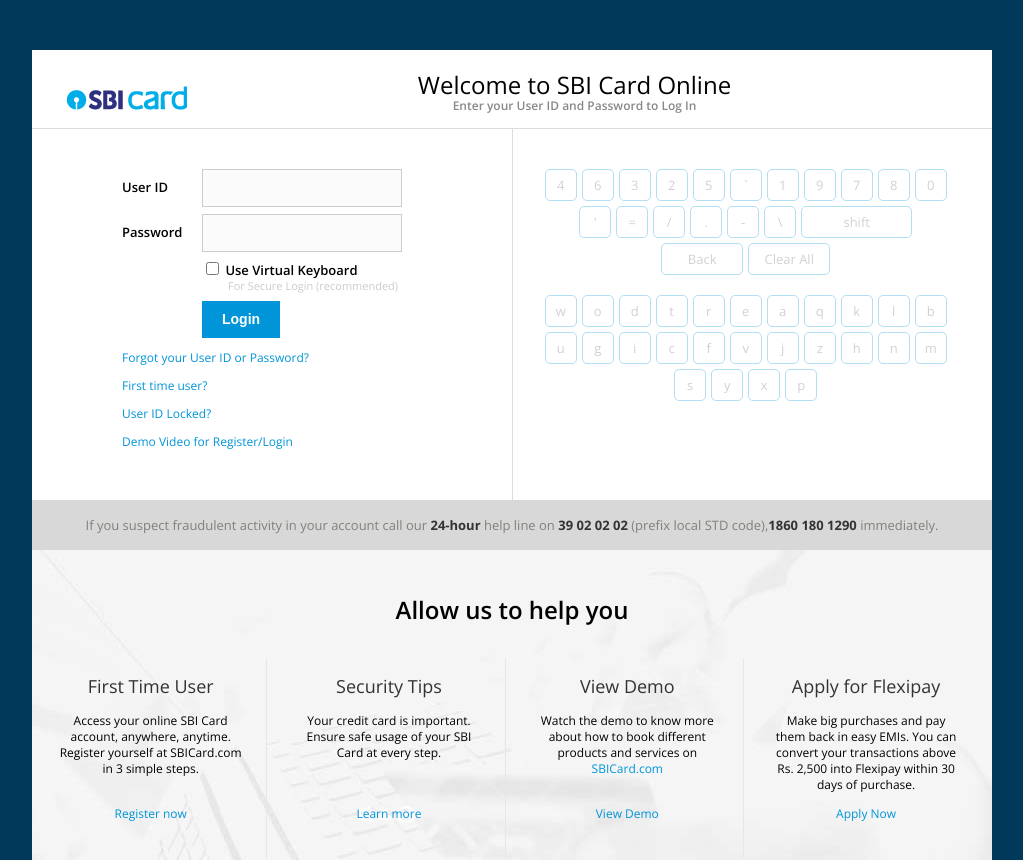
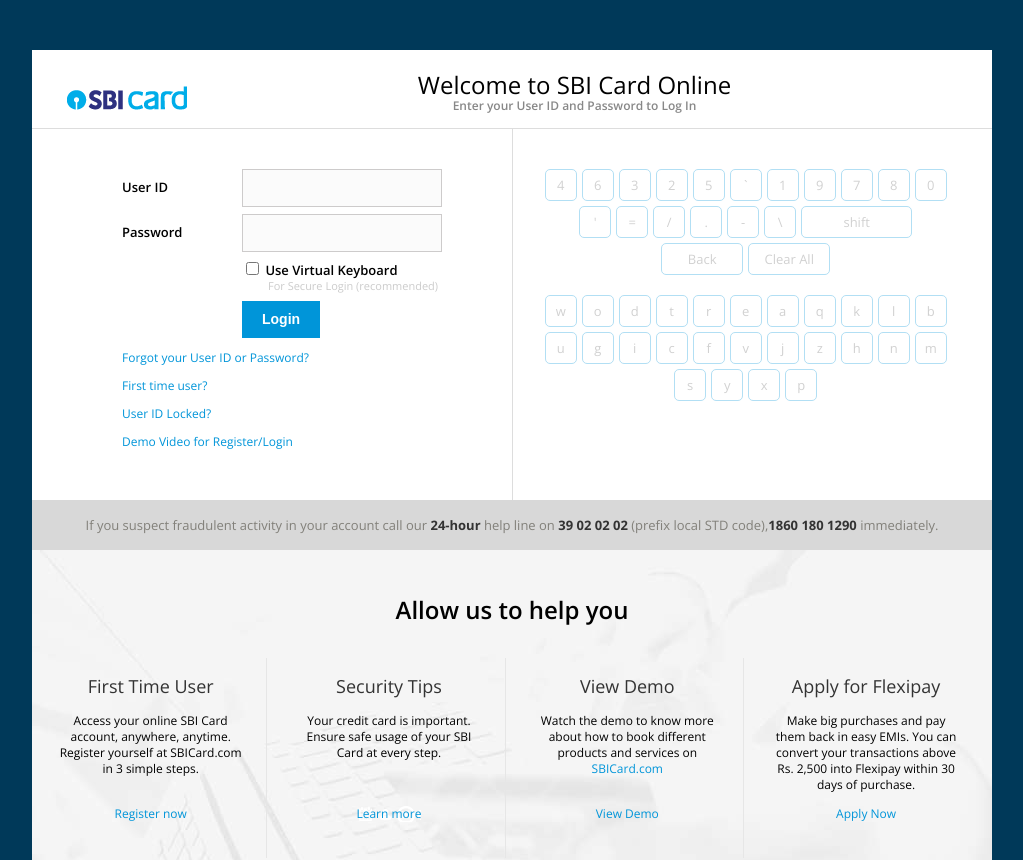
Before and after one commit to sammaan/my_works, an Angular app: page / in a window 1280 px wide. Shown: the top 860 px of the page, without its empty margins (128-1151 px from the left). Built offline with nearby package versions, Linux system fonts and the light colour scheme.

Commit message:
minor fix

```diff
--- a/src/app/login/login.component.css
+++ b/src/app/login/login.component.css
@@ -139,7 +139,7 @@
     padding-right: 20px;
 }
 .login-section label.label-style-2 {
-    width: 60px;
+    width: 100px;
     margin-left: 90px;
     text-align: left;
 }
@@ -370,6 +370,9 @@
     .wrapper{
         width: 100% !important;
     }
+    .login-section label.label-style-2 {
+        width: 60px;
+    }
     .alert p strong{
         line-height: 2;
     }
```
